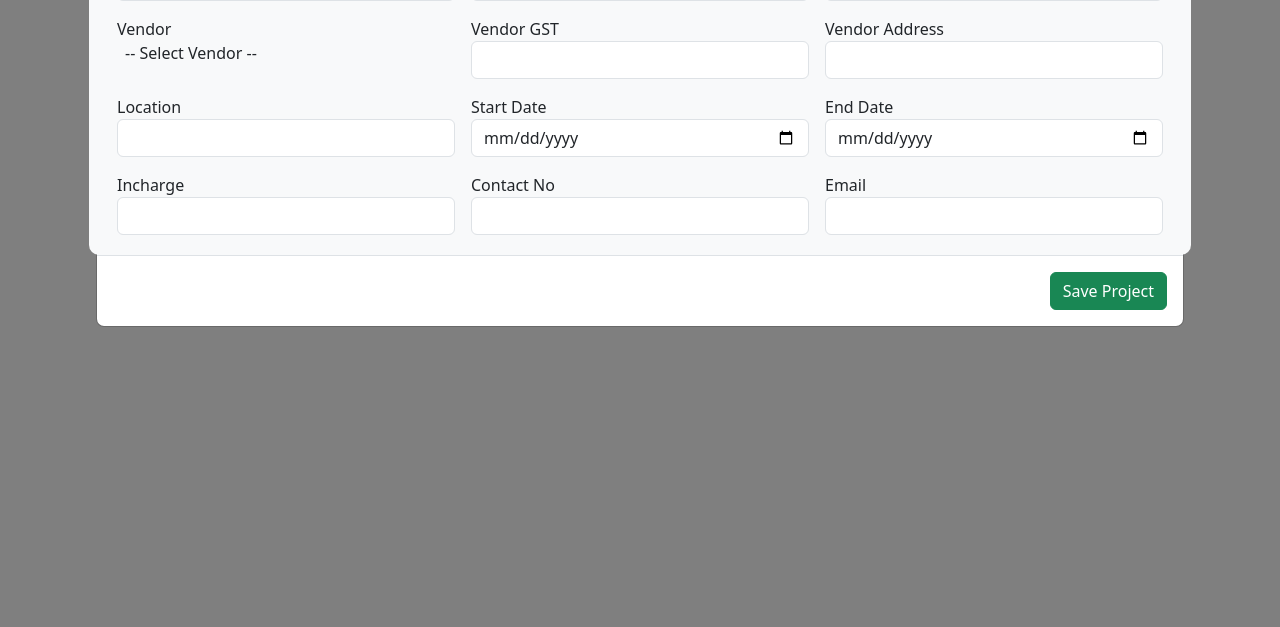
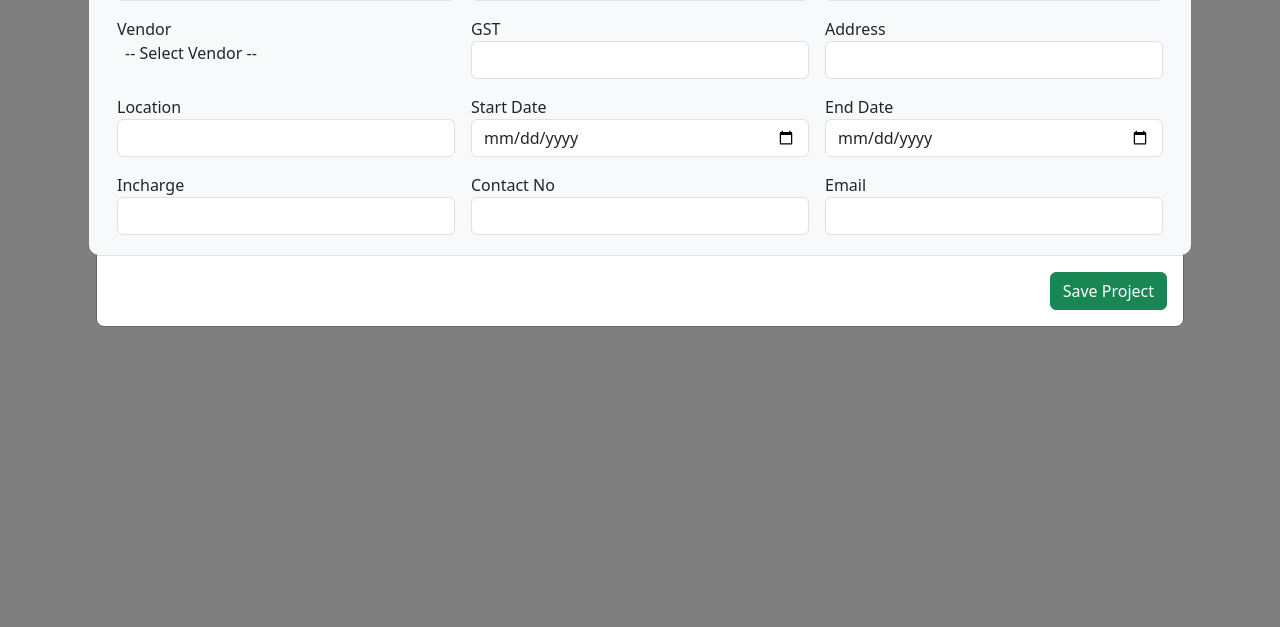
Before and after one commit to kumartech-maker/Vanesengineering, a Flask app: page /projects in a window 1280 px wide, after a click on "+ Add Project". Shown: the part 173-800 px from the top of the page. Run offline with Flask 3, Linux system fonts and the light colour scheme; data comes from the database, SQL or seed files in the repository; data that the repository does not hold is empty; some libraries are stand-ins or nearby versions.

Commit message:
Update projects.html

```diff
--- a/templates/projects.html
+++ b/templates/projects.html
@@ -86,13 +86,15 @@
     {% endfor %}
   </select>
 </div>
+
 <div class="col-md-4">
-              <label>Vendor GST</label>
-              <input type="text" id="vendorGST" class="form-control" readonly>
+  <label>GST</label>
+  <input type="text" id="vendor_gst" class="form-control" readonly>
 </div>
+
 <div class="col-md-4">
-              <label>Vendor Address</label>
-              <input type="text" id="vendorAddress" class="form-control" readonly>
+  <label>Address</label>
+  <input type="text" id="vendor_address" class="form-control" readonly>
 </div>
             <div class="col-md-4">
               <label>Location</label>
```
Lines whose indentation alone changed are shown as unchanged.
